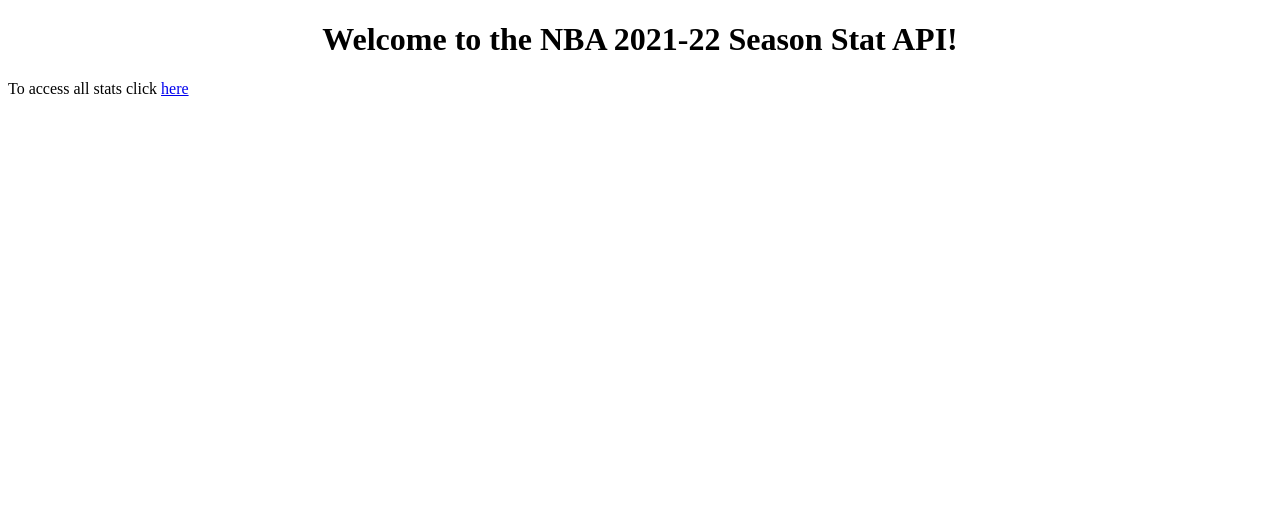
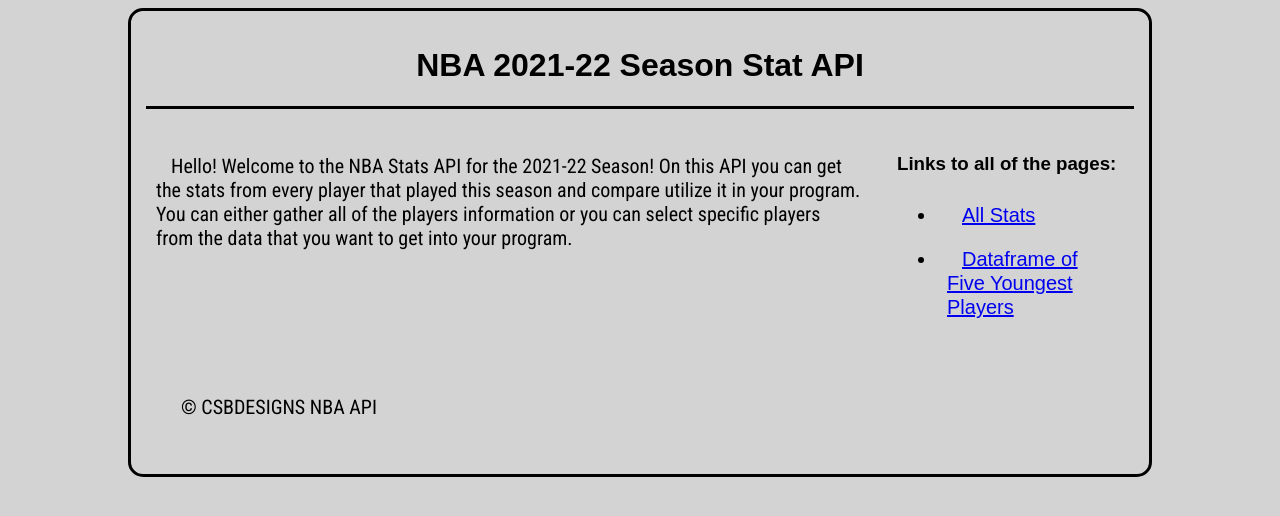
Before and after one commit to csblake/NBA_API, a plain HTML site: page templates/index.html in a window 1280 px wide. Drawn offline with Linux system fonts and the light colour scheme.

Commit message:
Add files via upload

```diff
--- a/templates/index.html
+++ b/templates/index.html
@@ -3,13 +3,106 @@
 <head>
     <meta charset="UTF-8">
     <title>Home Page for NBA Stats API</title>
+
+    <link rel="stylesheet" href="style.css">
+    <link rel="preconnect" href="https://fonts.gstatic.com">
+    <link href="https://fonts.googleapis.com/css2?family=Roboto+Condensed&display=swap" rel="stylesheet">
+
+    <style>
+        * {
+          box-sizing: border-box;
+          font-family: Arial, Helvetica, sans-serif;
+        }
+
+        body {
+          background-color: lightgray;
+        }
+
+        header {
+            border-bottom: 3px solid black;
+        }
+
+        .container {
+          width: 1024px;
+          margin: 0 auto;
+          padding: 15px;
+          border: 3px solid black;
+          border-radius: 15px;
+        }
+
+        h1 {
+            text-align: center;
+        }
+
+        li {
+            padding: 10px;
+            font-family: 'Roboto Condensed', sans-serif;
+            text-indent: 15px;
+            font-size: 20px;
+        }
+
+        p {
+            padding: 10px;
+            font-family: 'Roboto Condensed', sans-serif;
+            text-indent: 15px;
+            font-size: 20px;
+        }
+
+        header {
+          margin-bottom: 15px;
+        }
+
+        main {
+          width: 75%;
+          padding: 0 15px 15px 0;
+          float: left;
+        }
+
+        aside {
+          width: 25%;
+          float: left;
+          padding: 10px;
+        }
+
+        footer {
+          padding: 10px;
+          clear: both;
+        }
+
+
+    </style>
+
 </head>
 
 <body>
 
-    <h1 style="text-align: center">Welcome to the NBA 2021-22 Season Stat API!</h1>
+<div class="container">
+    <header>
 
-    <p>To access all stats click <a href="http://127.0.0.1:5000/api/v1/resources/stats/all">here</a></p>
+        <h1>NBA 2021-22 Season Stat API</h1>
 
+    </header>
+
+    <main>
+
+        <p>Hello! Welcome to the NBA Stats API for the 2021-22 Season! On this API you can get the stats from every player that played this season and compare utilize it in your program. You can either gather all of the players information or you can select specific players from the data that you want to get into your program.</p>
+
+    </main>
+
+    <aside>
+        <h3>Links to all of the pages:</h3>
+        <ul>
+            <li><a href="http://127.0.0.1:5000/api/v1/resources/stats/all">All Stats</a></li>
+            <li><a href="http://127.0.0.1:5000/api/v1/resources/stats/dataframe">Dataframe of Five Youngest Players</a></li>
+        </ul>
+
+    </aside>
+
+    <footer>
+
+        <p>&copy; CSBDESIGNS NBA API</p>
+
+    </footer>
+</div>
 </body>
 </html>
```
